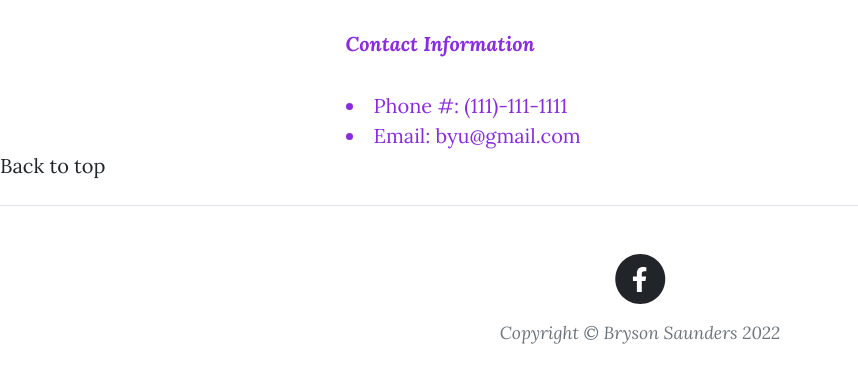
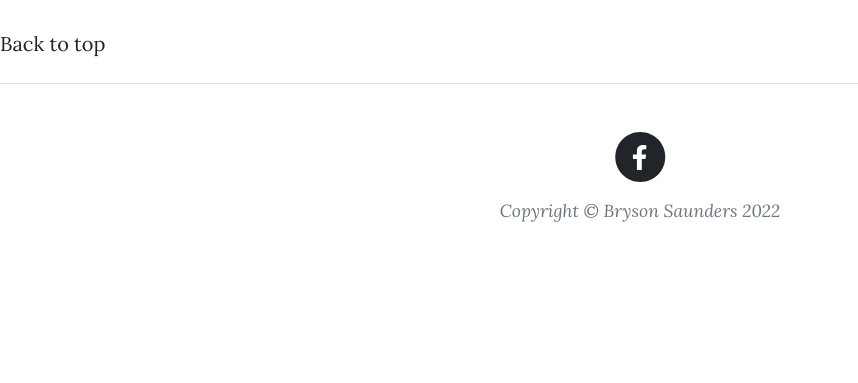
Before and after one commit to brysonsaunders/is201final, a plain HTML site: page index.html in a window 1280 px wide. Shown: the part 1842-2225 px from the top of the page, without its empty margins (0-858 px from the left). After the commit the page ends 2115 px from the top, so only its background shows below. Drawn offline with nearby package versions, Linux system fonts and the light colour scheme.

Commit message:
Add files via upload

```diff
--- a/index.html
+++ b/index.html
@@ -87,9 +87,7 @@
                         <p>
                             <iframe width="420" height="315" src="https://www.youtube.com/embed/L-lVop-JCd0?autoplay=1&mute=1" ></iframe>
                         </p>
-                        <p class="contactcolor">Contact Information</p>
-                            <li class="contactcolor">Phone #: (111)-111-1111</li>
-                            <li class="contactcolor">Email: byu@gmail.com</li>
+
                     </div>
                 </div>
             </div>
--- a/styles/mystyles.css
+++ b/styles/mystyles.css
@@ -27,3 +27,7 @@ a:hover {
     text-decoration: underline;
     font-weight: bold;
 }
+
+.center {
+    text-align: center;
+}
```
